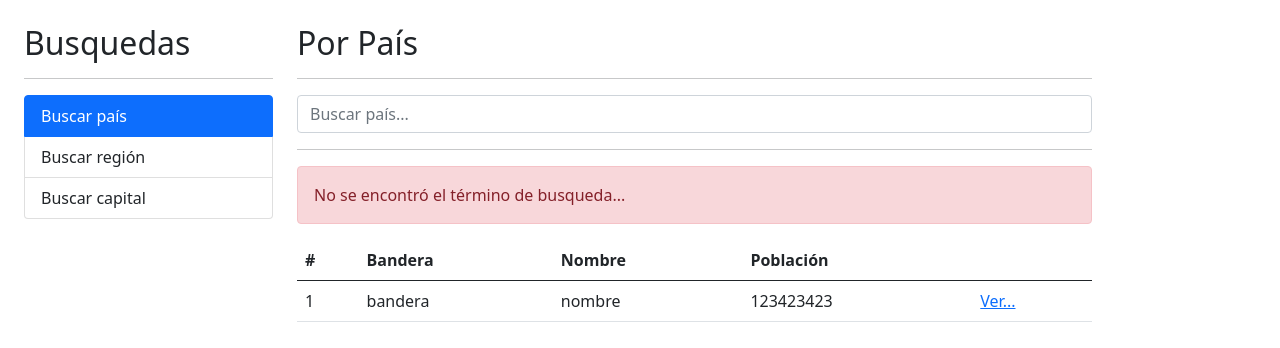
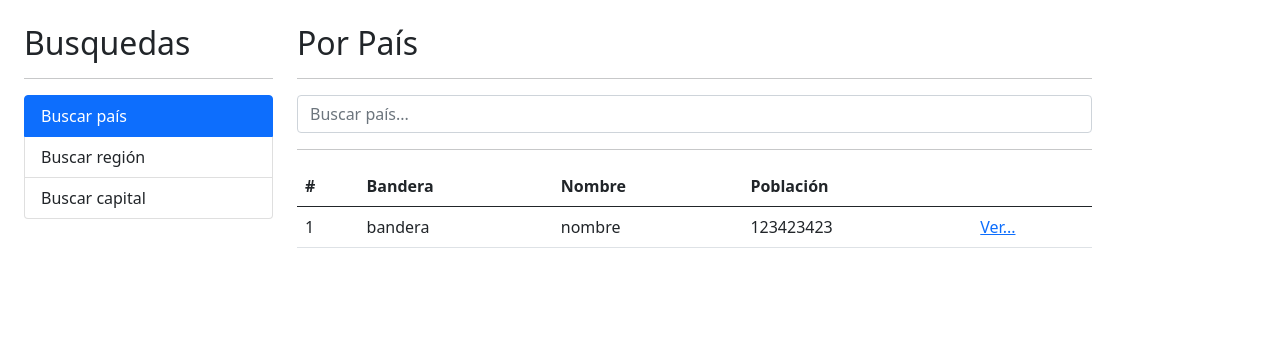
Before and after one commit to maxi2049/curso-angular, an Angular app in the folder 03-paisesApp/: page / in a window 1280 px wide. Shown: the top 348 px of the page. Built offline with nearby package versions, Linux system fonts and the light colour scheme.

Commit message:
Manejo de error

```diff
--- a/03-paisesApp/src/app/pais/pages/por-pais/por-pais.component.html
+++ b/03-paisesApp/src/app/pais/pages/por-pais/por-pais.component.html
@@ -18,11 +18,12 @@
 
 <hr>
 
-<div class="alert alert-danger">
-    No se encontró el término de busqueda...
+<div *ngIf="hayError"
+     class="alert alert-danger">
+            No se encontró el término de busqueda...
 </div>
 
-<div class="row">
+<div *ngIf="!hayError" class="row">
     <div class="col">
 
         <table class="table table-hover">
--- a/03-paisesApp/src/app/pais/pages/por-pais/por-pais.component.ts
+++ b/03-paisesApp/src/app/pais/pages/por-pais/por-pais.component.ts
@@ -10,15 +10,20 @@
 
 
   termino: string = '';
+  hayError: boolean = false
 
   constructor( private paisService: PaisService) { }
 
   buscar() {
+
+    this.hayError = false;
     console.log( this.termino );
 
     this.paisService.buscarPais( this.termino )
-      .subscribe( resp => {
-        console.log(resp)
+      .subscribe( (resp) => {
+        console.log(resp);
+      }, (error) => {
+        this.hayError = true;
       });
   }
 
```
